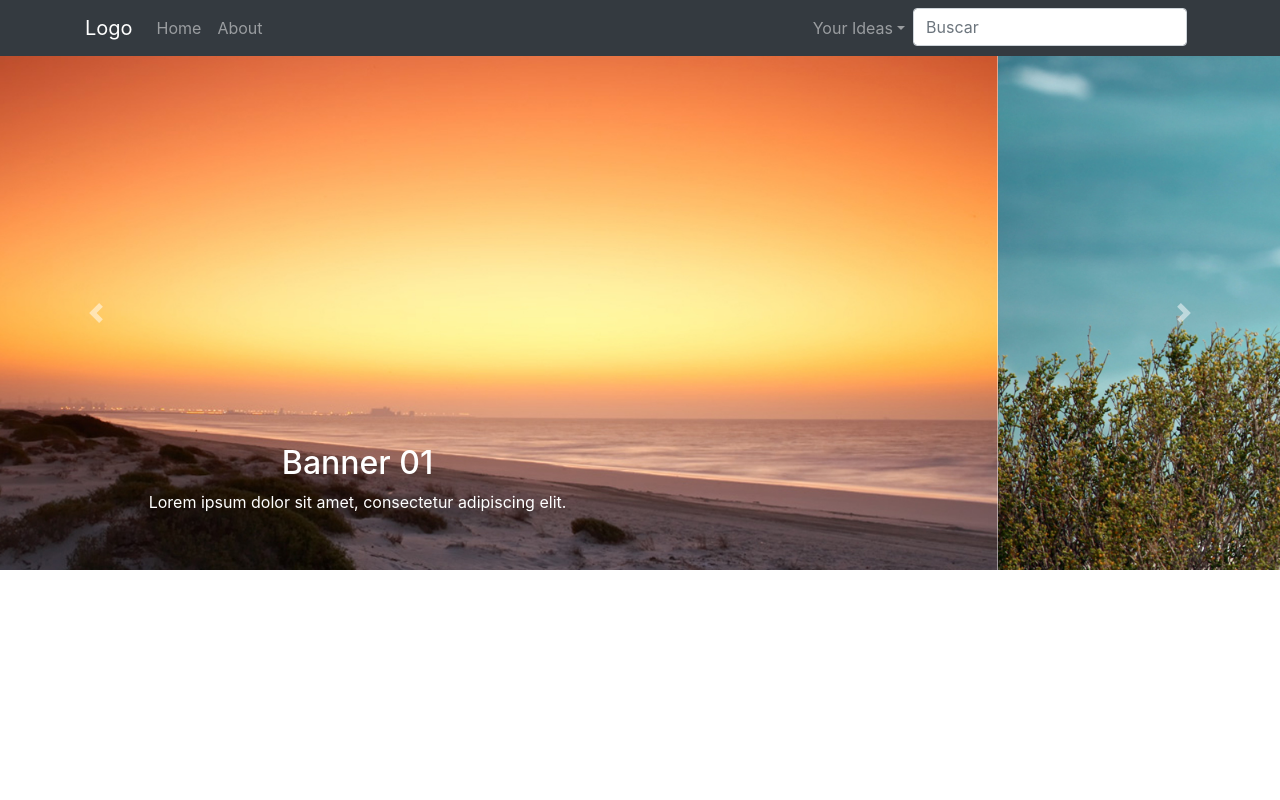
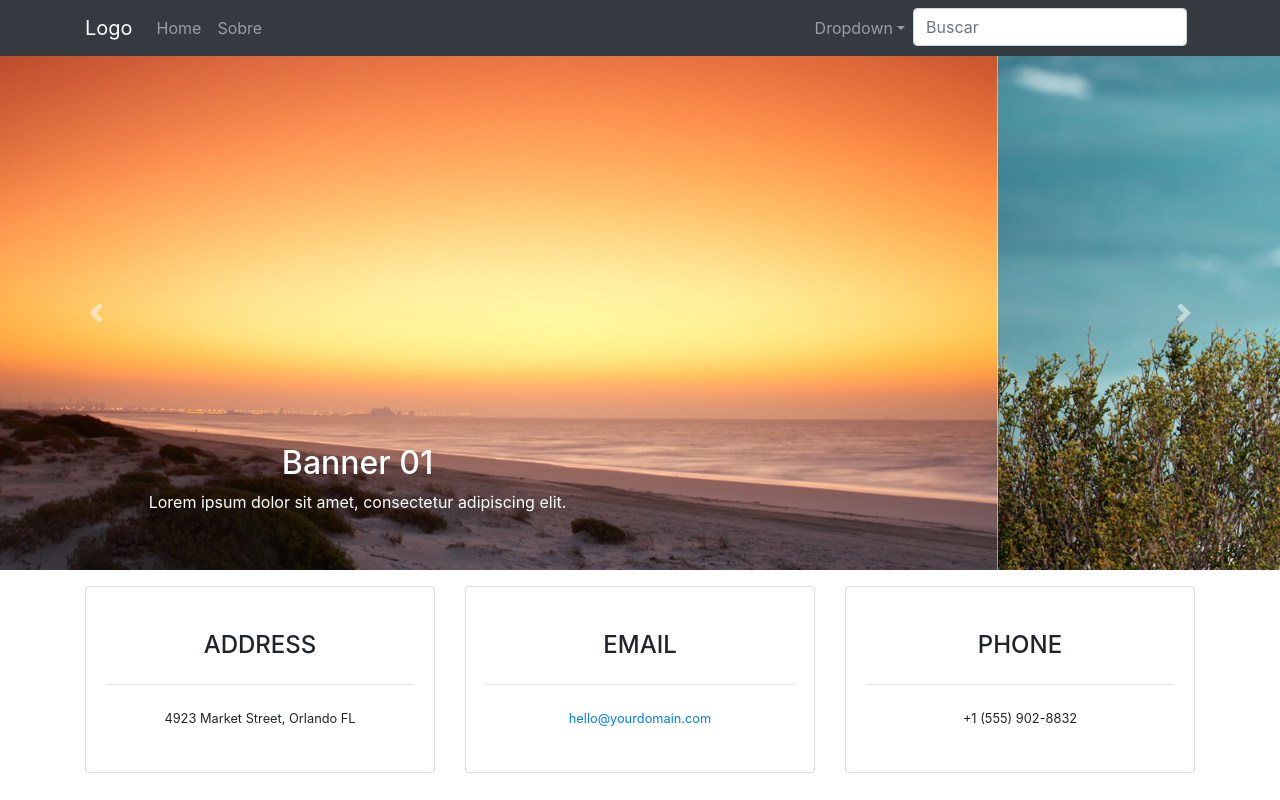
Before and after one commit to lozgabriel/bootstrap, a plain HTML site: page index.html in a window 1280 px wide. Drawn offline with nearby package versions, Linux system fonts and the light colour scheme.

Commit message:
segundo commit

```diff
--- a/index.html
+++ b/index.html
@@ -8,10 +8,8 @@
 
     <title>Starter Template for Bootstrap</title>
 
-    <!-- Bootstrap core CSS -->
     <link href="css/bootstrap.min.css" rel="stylesheet">
 
-    <!-- Custom styles for this template -->
     <link href="css/style.css" rel="stylesheet">
   </head>
 
@@ -30,13 +28,13 @@
                         <a class="nav-link" href="/">Home</a>
                     </li>
                     <li class="nav-item">
-                        <a class="nav-link" href="#">About</a>
+                        <a class="nav-link" href="#">Sobre</a>
                     </li>
                 </ul>
                 <ul class="navbar-nav ml-auto">
                         <li class="nav-item dropdown">
                             <a href="" class="nav-link dropdown-toggle"
-                            data-toggle="dropdown" id="navbarDropdownMenuLink">Your Ideas</a>
+                            data-toggle="dropdown" id="navbarDropdownMenuLink">Dropdown</a>
                             <div class="dropdown-menu">
                                 <a href="#" class="dropdown-item">Ideas</a>
                                 <a href="#" class="dropdown-item">Add</a>
@@ -88,12 +86,62 @@
             </a>
         </div>
 
-    </main><!-- /.container -->
+        <div class="container mt-3">
 
+            <div class="row">
 
-    <!-- Bootstrap core JavaScript
-    ================================================== -->
-    <!-- Placed at the end of the document so the pages load faster -->
+                <div class="col-md-4 mb-3 mb-md-0">
+                <div class="card py-4 h-100">
+                    <div class="card-body text-center">
+                    <i class="fas fa-map-marked-alt text-primary mb-2"></i>
+                    <h4 class="text-uppercase m-0">Address</h4>
+                    <hr class="my-4">
+                    <div class="small text-black-50">4923 Market Street, Orlando FL</div>
+                    </div>
+                </div>
+                </div>
+
+                <div class="col-md-4 mb-3 mb-md-0">
+                <div class="card py-4 h-100">
+                    <div class="card-body text-center">
+                    <i class="fas fa-envelope text-primary mb-2"></i>
+                    <h4 class="text-uppercase m-0">Email</h4>
+                    <hr class="my-4">
+                    <div class="small text-black-50">
+                        <a href="#">hello@yourdomain.com</a>
+                    </div>
+                    </div>
+                </div>
+                </div>
+
+                <div class="col-md-4 mb-3 mb-md-0">
+                <div class="card py-4 h-100">
+                    <div class="card-body text-center">
+                    <i class="fas fa-mobile-alt text-primary mb-2"></i>
+                    <h4 class="text-uppercase m-0">Phone</h4>
+                    <hr class="my-4">
+                    <div class="small text-black-50">+1 (555) 902-8832</div>
+                    </div>
+                </div>
+                </div>
+            </div>
+
+            <div class="social d-flex justify-content-center">
+                <a href="#" class="mx-2">
+                <i class="fab fa-twitter"></i>
+                </a>
+                <a href="#" class="mx-2">
+                <i class="fab fa-facebook-f"></i>
+                </a>
+                <a href="#" class="mx-2">
+                <i class="fab fa-github"></i>
+                </a>
+            </div>
+
+        </div>
+
+    </main>
+
     <script src="js/jquery-3.3.1.min.js"></script>
     <script src="https://cdnjs.cloudflare.com/ajax/libs/popper.js/1.12.9/umd/popper.min.js"
     integrity="sha384-ApNbgh9B+Y1QKtv3Rn7W3mgPxhU9K/ScQsAP7hUibX39j7fakFPskvXusvfa0b4Q" crossorigin="anonymous"></script>
```
